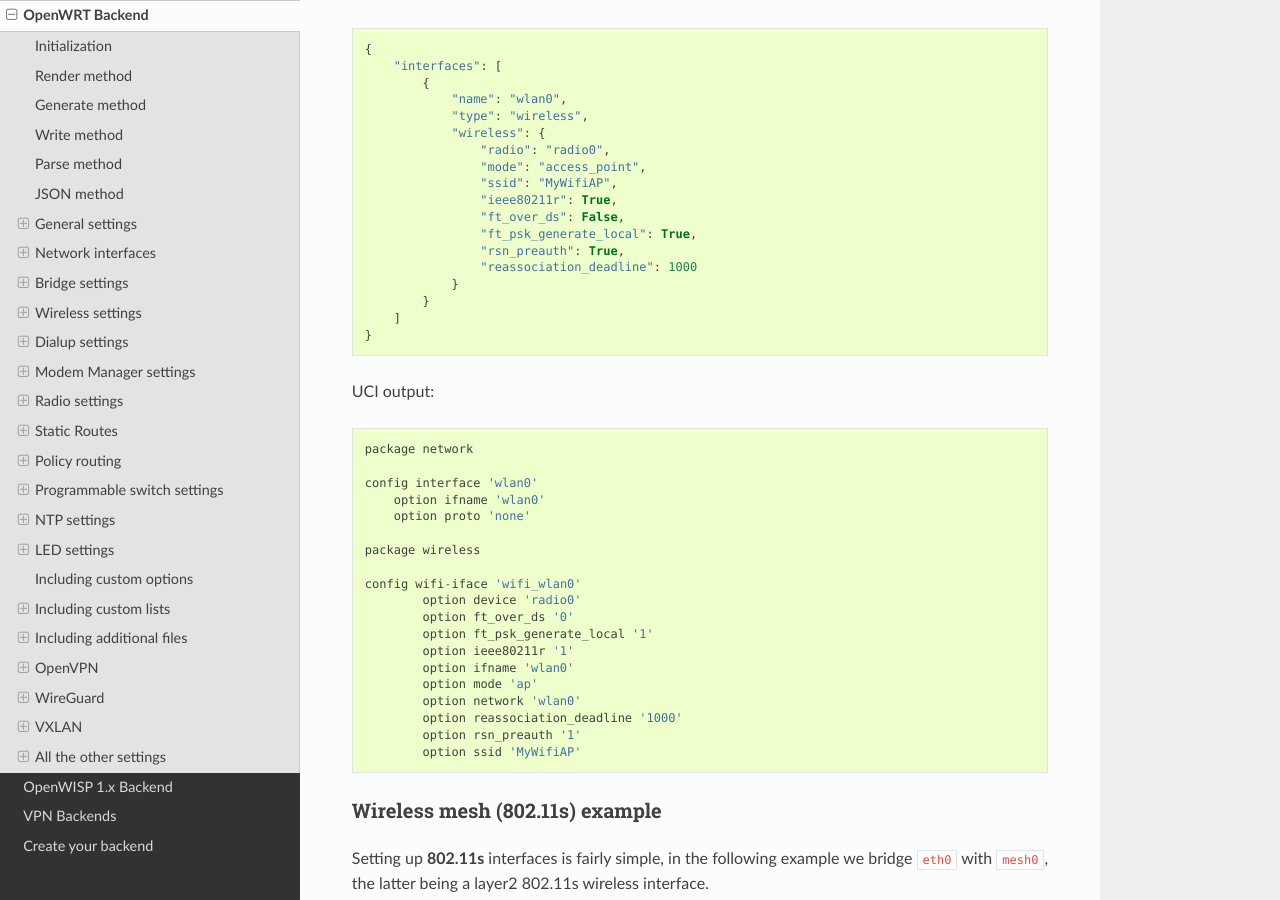
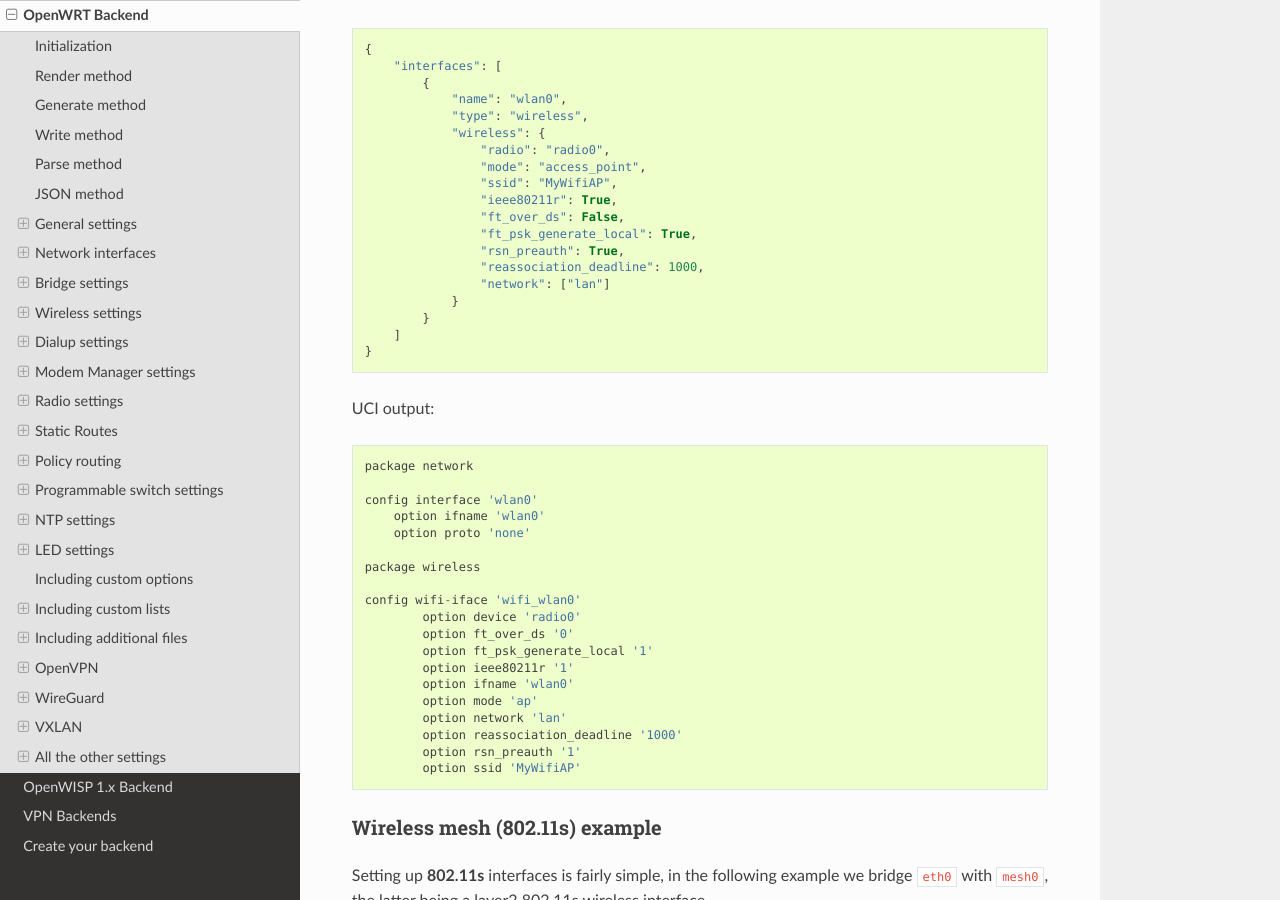
Before and after one commit to openwisp/netjsonconfig, a Sphinx documentation site: the page built from docs/source/backends/openwrt.rst, in a window 1280 px wide and 900 px high, scrolled down 16795 px. Built offline with Sphinx 7.4.7 and the Read the Docs theme 2.0.0, drawn with Linux system fonts in a browser that asks for light colours.

Commit message:
[docs] Fixed 802.11r example

```diff
--- a/docs/source/backends/openwrt.rst
+++ b/docs/source/backends/openwrt.rst
@@ -888,7 +888,8 @@
                     "ft_over_ds": False,
                     "ft_psk_generate_local": True,
                     "rsn_preauth": True,
-                    "reassociation_deadline": 1000
+                    "reassociation_deadline": 1000,
+                    "network": ["lan"]
                 }
             }
         ]
@@ -911,7 +912,7 @@
             option ieee80211r '1'
             option ifname 'wlan0'
             option mode 'ap'
-            option network 'wlan0'
+            option network 'lan'
             option reassociation_deadline '1000'
             option rsn_preauth '1'
             option ssid 'MyWifiAP'
```
